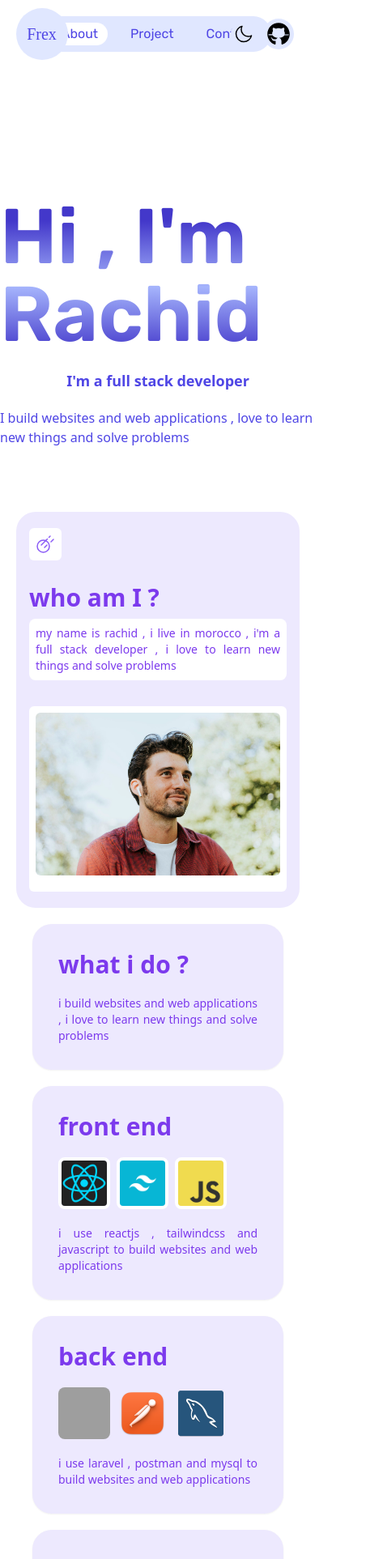
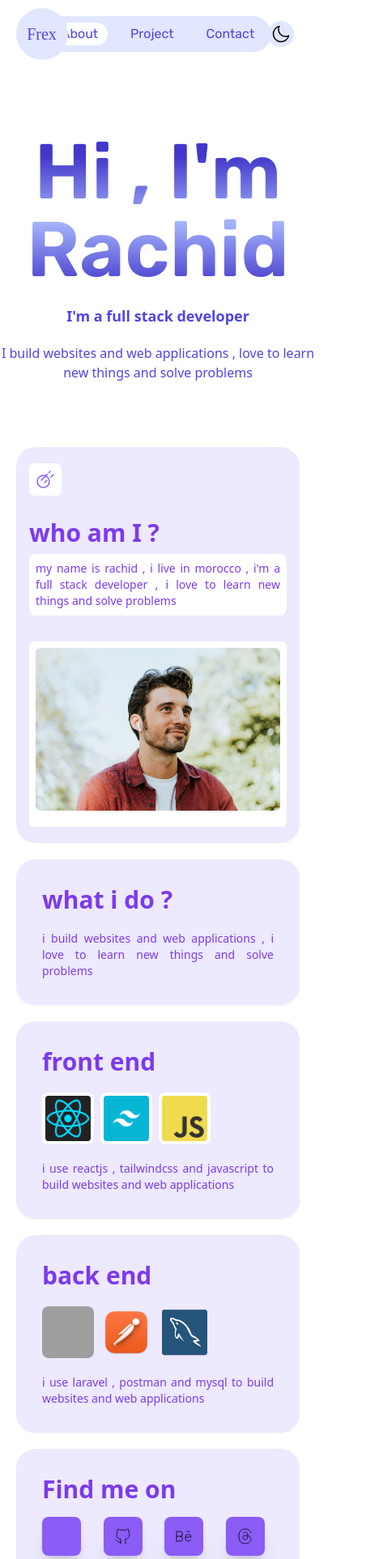
Before and after one commit to rachidfrex/my_portfolio, a React (Vite) app: page / in a window 390 px wide. Shown: the top 1925 px of the page at 81% size, 452 px wide, since content can reach past the window. Built offline with nearby package versions, Linux system fonts and the light colour scheme; grey boxes are pictures that could not be loaded; a web font is replaced by a local one.

Commit message:
Refactor header and build components for improved styling and responsiveness

```diff
--- a/src/components/build.jsx
+++ b/src/components/build.jsx
@@ -3,24 +3,24 @@ import React from 'react'
 function Build() {
   return (
     <div
-    className='bg-violet-100 w-full h-[400px]   mt-20 flex justify-center items-center'
+    className='bg-violet-100 rounded-2xl  h-[400px] mx-5 md:mx-0 mt-5 md:mt-20 flex justify-center items-center'
     >
         <div
-    className='flex flex-col  items-center justify-center w-[650px]  '
+    className='flex flex-col m-5  items-center justify-center w-[650px]  '
     >
         <h3
-        className='text-2xl w-full  font-rubik flex justify-start items-center font-semibold text-indigo-600'
+        className=' text-xl md:text-2xl w-full  font-rubik flex justify-start items-center font-semibold text-indigo-600'
         >
             lets build
         </h3>
         <div className=' flex flex-col justify-start items-start w-full'>
         <h1
-        className=' font-poetsen text-8xl font-semibold text-indigo-600'
+        className=' font-poetsen text-6xl md:text-8xl font-semibold text-indigo-600'
         >
         something
         </h1>
         <h1
-        className=' ml-[30%] font-poetsen text-8xl font-semibold text-indigo-600'
+        className='ml-[30%] font-poetsen text-6xl md:text-8xl font-semibold text-indigo-600'
         >
         together
         </h1>
--- a/src/components/content.jsx
+++ b/src/components/content.jsx
@@ -27,16 +27,17 @@ function Content() {
             <img className="w-auto object-cover rounded-md overflow-hidden " src={man} alt="" />
         </div>
       </div>
-      <div className="grid  md:grid-cols-2 grid-col-1 gap-5  ">
+      {/* this is the 4 card */}
+      <div className="grid  sm:grid-cols-2 grid-col-1 gap-5  ">
        <div
-       className="ring-1 dark:ring-white/10 w-[310px] gap-5    ring-zinc-200/5 rounded-3xl justify-between shadow-sm tems-center flex flex-col p-8 h-full bg-violet-100 "
+       className="ring-1 dark:ring-white/10 mx-5 sm:mx-0 sm:w-[310px] gap-5    ring-zinc-200/5 rounded-3xl justify-between shadow-sm tems-center flex flex-col p-8 h-full bg-violet-100 "
        >
        <h3 className=" font-semibold text-violet-600  text-3xl w-full ">what i do ?</h3>
         <p className="text-violet-600 flex   justify-center items-center text-sm text-justify ">i build websites and web applications , i love to learn new things and solve problems
         </p>
        </div>
        <div
-       className="ring-1  dark:ring-white/10 w-[310px] gap-5 p-8    ring-zinc-200/5 rounded-3xl justify-between shadow-sm tems-center flex flex-col  h-full bg-violet-100 "
+       className="ring-1  dark:ring-white/10 mx-5 sm:mx-0 sm:w-[310px] gap-5 p-8    ring-zinc-200/5 rounded-3xl justify-between shadow-sm tems-center flex flex-col  h-full bg-violet-100 "
        >
 
       <h3 className=" font-semibold text-violet-600 text-3xl w-full"> front end  </h3>
@@ -56,7 +57,7 @@ function Content() {
        </div>
        {/* // now in the back ebnd section you can add the technologies that you use in the back end development like laravel post man and mysql */}
        <div
-       className="ring-1 dark:ring-white/10 w-[310px] gap-5     ring-zinc-200/5 rounded-3xl justify-between shadow-sm tems-center flex flex-col p-8 h-full bg-violet-100 "
+       className="ring-1 dark:ring-white/10 mx-5 sm:mx-0 sm:w-[310px] gap-5     ring-zinc-200/5 rounded-3xl justify-between shadow-sm tems-center flex flex-col p-8 h-full bg-violet-100 "
         >
         <h3 className="text-3xl w-full font-semibold text-violet-600"> back end </h3>
           <div className="flex gap-2 ">
@@ -75,7 +76,7 @@ function Content() {
       </div>
       <div
       // className="bg-violet-100 p-5 rounded-lg  w-[310px] h-[200px] flex flex-col gap-2 justify-start items-center"
-      className="ring-1 dark:ring-white/10 ring-zinc-200/5 w-[310px]   rounded-3xl justify-between shadow-sm tems-center flex flex-col p-8 h-full bg-violet-100 "
+      className="ring-1 dark:ring-white/10 ring-zinc-200/5 mx-5 sm:mx-0 sm:w-[310px]  rounded-3xl justify-between shadow-sm tems-center flex flex-col p-8 h-full bg-violet-100 "
 
       >
         <h3
--- a/src/components/header.jsx
+++ b/src/components/header.jsx
@@ -5,20 +5,20 @@ const item = { hidden: { x: -10, opacity: 0 } }
 
 function header() {
   return (
-    <div className='flex flex-col gap-5 items-center justify-center mt-40 '>
+    <div className='flex flex-col gap-5 items-center justify-center mt-20 sm:mt-40 '>
     {/*   */}
     <h1
-    className='text-8xl font-semibold   font-rubik bg-clip-text text-transparent bg-gradient-to-b  from-indigo-700 from-15%  via-indigo-300 to-indigo-700 '
+    className='text-8xl font-semibold text-center   font-rubik bg-clip-text text-transparent bg-gradient-to-b  from-indigo-700 from-15%  via-indigo-300 to-indigo-700 '
     >
         Hi , I'm Rachid
     </h1>
     <p
-    className='text-lg  font-semibold text-indigo-600'
+    className='text-lg text-center   font-semibold text-indigo-600'
     >
         I'm a full stack developer
     </p>
     <p
-    className='  text-indigo-600'
+    className=' text-center   text-indigo-600'
     >
         I build websites and web applications , love to learn new things and solve problems
     </p>
--- a/src/components/nav.jsx
+++ b/src/components/nav.jsx
@@ -2,6 +2,7 @@ import React from 'react'
 import { useState  } from 'react'
 
 function Nav() {
+    const [burger , setBurger] = useState(false)
     const [active, setActive] = useState(false)
     const [activeLink, setActiveLink] = useState('About');
 
@@ -53,11 +54,7 @@ function Nav() {
             </svg>
             </button>
             )}
-            <div className='flex justify-center items-center bg-indigo-100 p-1 rounded-full'>
-            <svg xmlns="http://www.w3.org/2000/svg" x="0px" y="30px" width="30" height="30" viewBox="0 0 50 50">
-                <path d="M17.791,46.836C18.502,46.53,19,45.823,19,45v-5.4c0-0.197,0.016-0.402,0.041-0.61C19.027,38.994,19.014,38.997,19,39 c0,0-3,0-3.6,0c-1.5,0-2.8-0.6-3.4-1.8c-0.7-1.3-1-3.5-2.8-4.7C8.9,32.3,9.1,32,9.7,32c0.6,0.1,1.9,0.9,2.7,2c0.9,1.1,1.8,2,3.4,2 c2.487,0,3.82-0.125,4.622-0.555C21.356,34.056,22.649,33,24,33v-0.025c-5.668-0.182-9.289-2.066-10.975-4.975 c-3.665,0.042-6.856,0.405-8.677,0.707c-0.058-0.327-0.108-0.656-0.151-0.987c1.797-0.296,4.843-0.647,8.345-0.714 c-0.112-0.276-0.209-0.559-0.291-0.849c-3.511-0.178-6.541-0.039-8.187,0.097c-0.02-0.332-0.047-0.663-0.051-0.999 c1.649-0.135,4.597-0.27,8.018-0.111c-0.079-0.5-0.13-1.011-0.13-1.543c0-1.7,0.6-3.5,1.7-5c-0.5-1.7-1.2-5.3,0.2-6.6 c2.7,0,4.6,1.3,5.5,2.1C21,13.4,22.9,13,25,13s4,0.4,5.6,1.1c0.9-0.8,2.8-2.1,5.5-2.1c1.5,1.4,0.7,5,0.2,6.6c1.1,1.5,1.7,3.2,1.6,5 c0,0.484-0.045,0.951-0.11,1.409c3.499-0.172,6.527-0.034,8.204,0.102c-0.002,0.337-0.033,0.666-0.051,0.999 c-1.671-0.138-4.775-0.28-8.359-0.089c-0.089,0.336-0.197,0.663-0.325,0.98c3.546,0.046,6.665,0.389,8.548,0.689 c-0.043,0.332-0.093,0.661-0.151,0.987c-1.912-0.306-5.171-0.664-8.879-0.682C35.112,30.873,31.557,32.75,26,32.969V33 c2.6,0,5,3.9,5,6.6V45c0,0.823,0.498,1.53,1.209,1.836C41.37,43.804,48,35.164,48,25C48,12.318,37.683,2,25,2S2,12.318,2,25 C2,35.164,8.63,43.804,17.791,46.836z"></path>
-            </svg>
-            </div>
+
 
 
         </div>
```
